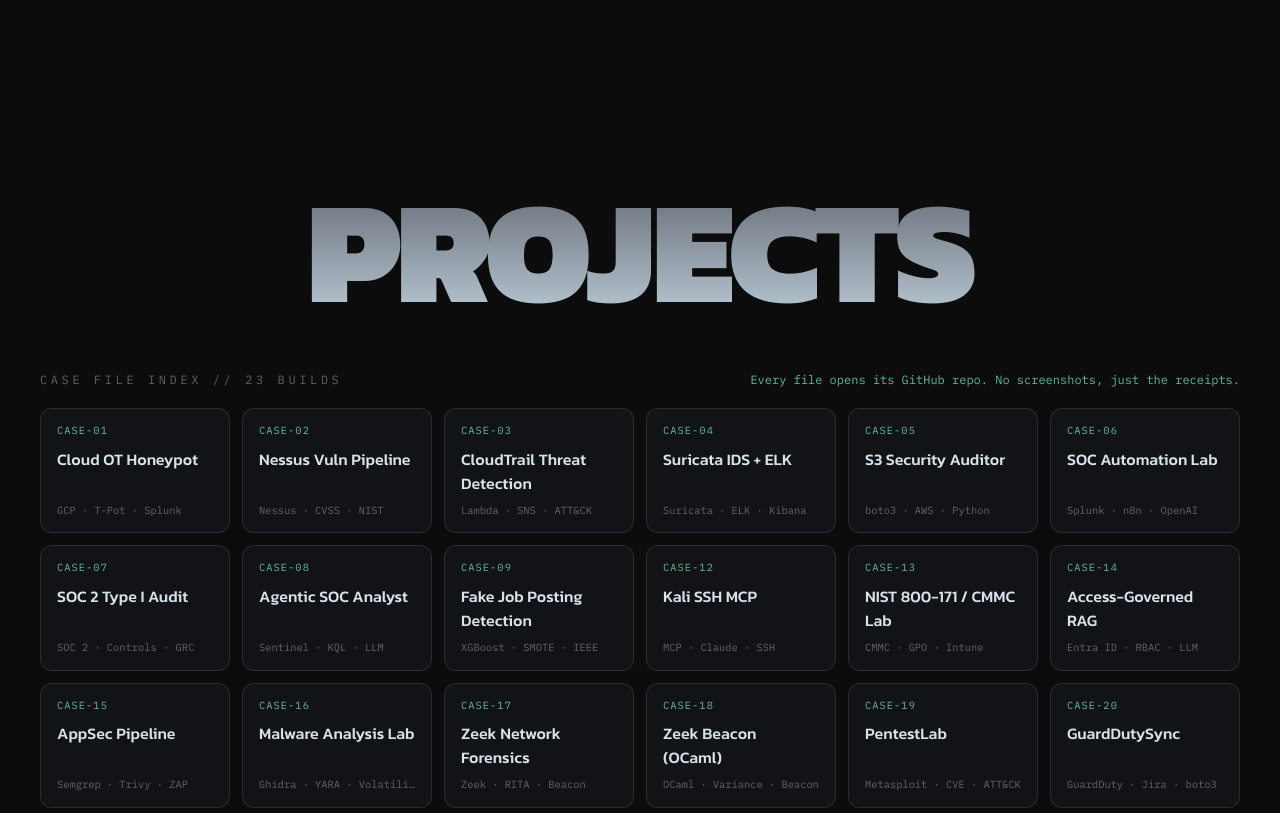
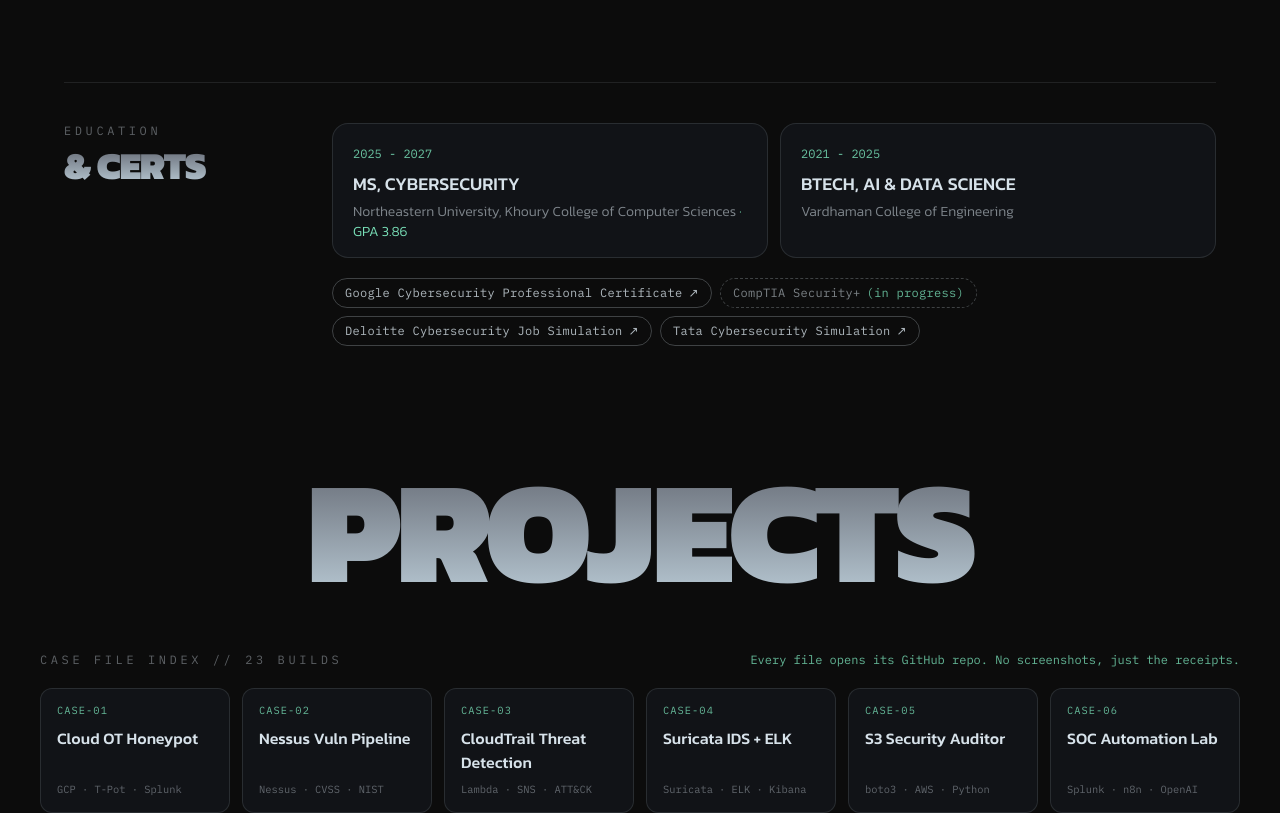
Before and after one commit to ronankongala/portfolio, a React (Vite) app: page / in a window 1280 px wide. Shown: the part 3160-3973 px from the top of the page. Built offline with nearby package versions, Linux system fonts and the light colour scheme.

Commit message:
Add compact Education & Certs section after Experience
Two degree cards (MS Cybersecurity, Northeastern, GPA 3.86; BTech AI & Data
Science, Vardhaman) and four certification pills, three linking to their
credentials, carried over from the previous site. About 360px on desktop.

```diff
--- a/src/App.tsx
+++ b/src/App.tsx
@@ -3,6 +3,7 @@
 import CaseStripSection from './sections/CaseStripSection';
 import AboutSection from './sections/AboutSection';
 import ExperienceSection from './sections/ExperienceSection';
+import EducationSection from './sections/EducationSection';
 import WorkSection from './sections/WorkSection';
 import ContactSection from './sections/ContactSection';
 
@@ -13,6 +14,7 @@
         <HeroSection />
         <AboutSection />
         <ExperienceSection />
+        <EducationSection />
         <CaseStripSection />
         <WorkSection />
         <ContactSection />
--- a/src/data/profile.ts
+++ b/src/data/profile.ts
@@ -111,6 +111,37 @@
   { id: 'CASE-26', name: 'Red Team C2 Lab', repo: `${GH}red-team-c2-lab`, tags: ['Sliver', 'ATT&CK', 'PtH'] },
 ];
 
+export const EDUCATION = [
+  {
+    dates: '2025 - 2027',
+    degree: 'MS, Cybersecurity',
+    school: 'Northeastern University, Khoury College of Computer Sciences',
+    note: 'GPA 3.86',
+  },
+  {
+    dates: '2021 - 2025',
+    degree: 'BTech, AI & Data Science',
+    school: 'Vardhaman College of Engineering',
+  },
+];
+
+// `href` links to the credential; entries without one have no public proof yet.
+export const CERTIFICATIONS: { name: string; href?: string; status?: string }[] = [
+  {
+    name: 'Google Cybersecurity Professional Certificate',
+    href: 'https://www.coursera.org/account/accomplishments/professional-cert/NJ06LAXOT3R4',
+  },
+  { name: 'CompTIA Security+', status: 'in progress' },
+  {
+    name: 'Deloitte Cybersecurity Job Simulation',
+    href: 'https://forage-uploads-prod.s3.amazonaws.com/completion-certificates/ifobHAoMjQs9s6bKS/gmf3ypEXBj2wvfQWC_ifobHAoMjQs9s6bKS_4yHEByFJwhmmE2ekD_1752754071792_completion_certificate.pdf',
+  },
+  {
+    name: 'Tata Cybersecurity Simulation',
+    href: 'https://forage-uploads-prod.s3.amazonaws.com/completion-certificates/9PBTqmSxAf6zZTseP/E9pA6qsdbeyEkp3ti_9PBTqmSxAf6zZTseP_4yHEByFJwhmmE2ekD_1752751473837_completion_certificate.pdf',
+  },
+];
+
 export type WorkCard = {
   number: string;
   name: string;
--- /dev/null
+++ b/src/sections/EducationSection.tsx
@@ -0,0 +1,67 @@
+import FadeIn from '../components/FadeIn';
+import { CERTIFICATIONS, EDUCATION } from '../data/profile';
+
+const PILL =
+  'inline-flex items-center gap-1.5 rounded-full border px-3 py-1.5 font-mono text-[0.7rem] sm:text-xs tracking-wide';
+
+export default function EducationSection() {
+  return (
+    <section id="education" className="px-5 sm:px-8 md:px-10 pb-20 sm:pb-24">
+      <div className="max-w-6xl mx-auto grid grid-cols-1 md:grid-cols-[220px_1fr] gap-4 md:gap-12 border-t border-[#D7E2EA]/10 pt-10">
+        <FadeIn y={20}>
+          <p className="font-mono text-xs tracking-[0.3em] text-[#D7E2EA]/40 uppercase">Education</p>
+          <h2
+            className="hero-heading font-black uppercase leading-none tracking-tight mt-2 whitespace-nowrap"
+            style={{ fontSize: 'clamp(1.8rem, 3vw, 2.4rem)' }}
+          >
+            & Certs
+          </h2>
+        </FadeIn>
+
+        <div className="flex flex-col gap-5">
+          <div className="grid grid-cols-1 sm:grid-cols-2 gap-3">
+            {EDUCATION.map((e, i) => (
+              <FadeIn key={e.degree} delay={i * 0.08} y={16}>
+                <div className="h-full rounded-2xl border border-[#D7E2EA]/[0.12] bg-[#111317] px-5 py-4">
+                  <span className="font-mono text-xs text-[#79E0B8]/85">{e.dates}</span>
+                  <h3 className="text-[#D7E2EA] font-medium uppercase leading-tight text-base sm:text-lg mt-1.5">
+                    {e.degree}
+                  </h3>
+                  <p className="text-[#D7E2EA]/55 font-light text-sm mt-1 leading-snug">
+                    {e.school}
+                    {e.note && <span className="text-[#79E0B8]"> · {e.note}</span>}
+                  </p>
+                </div>
+              </FadeIn>
+            ))}
+          </div>
+
+          <FadeIn delay={0.15} y={16}>
+            <ul className="flex flex-wrap gap-2">
+              {CERTIFICATIONS.map((c) => (
+                <li key={c.name}>
+                  {c.href ? (
+                    <a
+                      href={c.href}
+                      target="_blank"
+                      rel="noopener noreferrer"
+                      className={`${PILL} border-[#D7E2EA]/25 text-[#D7E2EA]/80 transition-colors duration-200 hover:border-[#79E0B8]/60 hover:text-[#D7E2EA]`}
+                    >
+                      {c.name}
+                      <span aria-hidden="true">&#8599;</span>
+                    </a>
+                  ) : (
+                    <span className={`${PILL} border-dashed border-[#D7E2EA]/25 text-[#D7E2EA]/55`}>
+                      {c.name}
+                      {c.status && <span className="text-[#79E0B8]/80">({c.status})</span>}
+                    </span>
+                  )}
+                </li>
+              ))}
+            </ul>
+          </FadeIn>
+        </div>
+      </div>
+    </section>
+  );
+}
--- a/src/sections/ExperienceSection.tsx
+++ b/src/sections/ExperienceSection.tsx
@@ -91,7 +91,7 @@
   const { scrollYProgress } = useScroll({ target: listRef, offset: ['start 60%', 'end 55%'] });
 
   return (
-    <section id="experience" className="bg-[#0C0C0C] px-5 sm:px-8 md:px-10 pt-16 sm:pt-20 pb-32 sm:pb-40">
+    <section id="experience" className="bg-[#0C0C0C] px-5 sm:px-8 md:px-10 pt-16 sm:pt-20 pb-16 sm:pb-20">
       <FadeIn
         as="h2"
         y={40}
```
Also changed, not shown: 1 other file (tests, documents, lock files or other folders).
